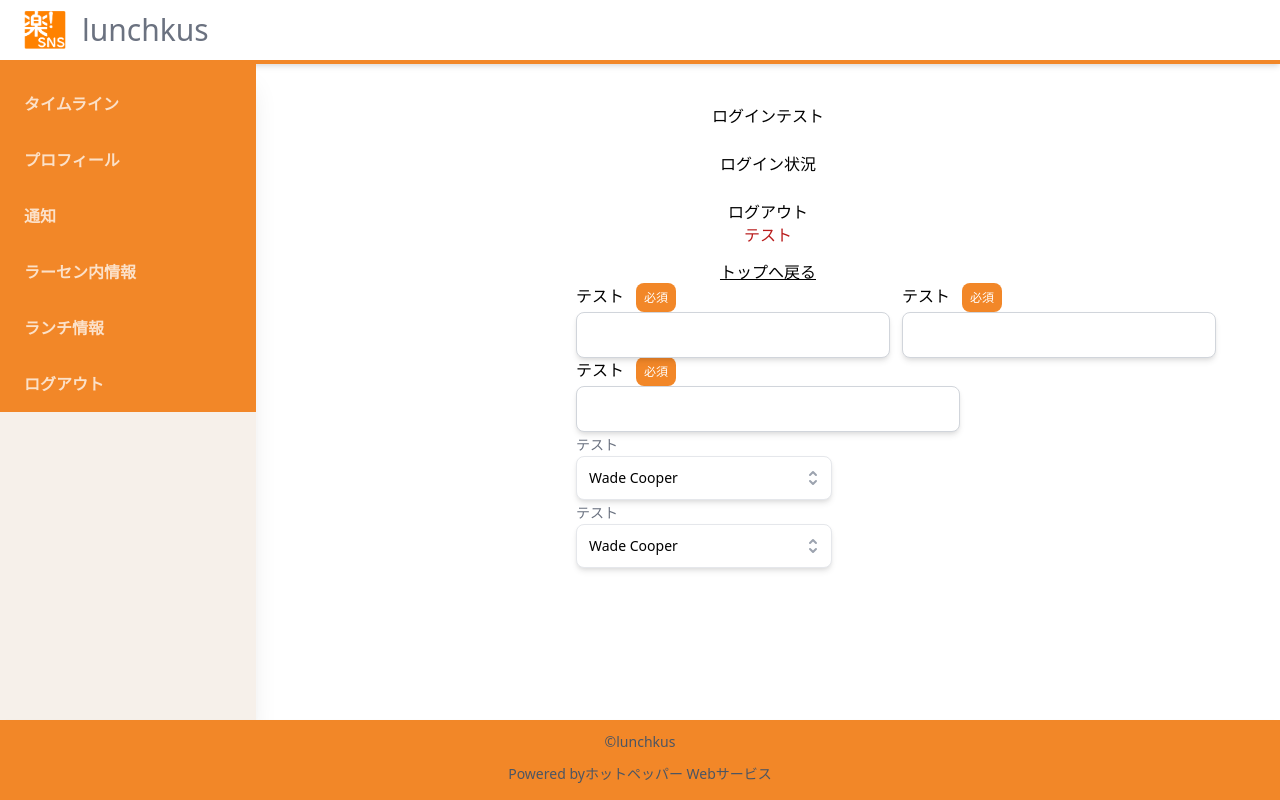
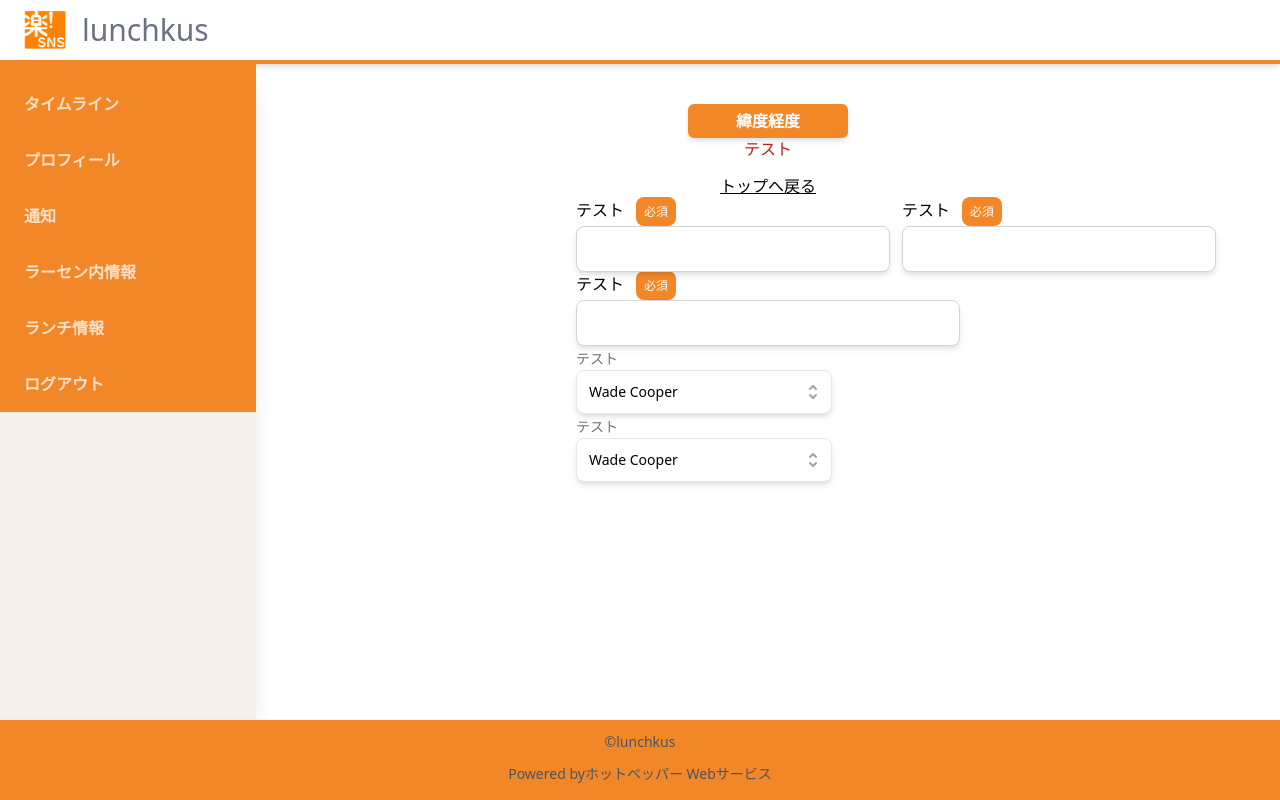
Before and after one commit to suzu1997/rakus-sns-app, a Next.js app: page /aaa/test in a window 1280 px wide. Built offline with nearby package versions, Linux system fonts and the light colour scheme.

Commit message:
緯度経度API導入

```diff
--- a/src/pages/aaa/test.tsx
+++ b/src/pages/aaa/test.tsx
@@ -5,8 +5,28 @@ import { SelectBox } from "../../components/Form/SelectBox";
 import { TextInput } from "../../components/Form/TextInput";
 import Cookie from "universal-cookie";
 import axios from "axios";
+import { Button } from "../../components/Button/Button";
 
 const Test: NextPage = () => {
+  const [idoTest, setIdoTest] = useState();
+  const [keidoTest, setKeidoTest] = useState();
+
+  /**
+   * 緯度経度API
+   */
+  const latitudeLongitude = async () => {
+    const url = "https://msearch.gsi.go.jp/address-search/AddressSearch?q=";
+    //この変数に住所が入るようにする
+    const address = "北海道札幌市北区北６条西４丁目";
+    const res = await axios.get(`${url}${address}`);
+    //緯度
+    console.dir("緯度" + JSON.stringify(res.data[0].geometry.coordinates[0]));
+    setIdoTest(res.data[0].geometry.coordinates[0]);
+    //経度
+    console.dir("経度" + JSON.stringify(res.data[0].geometry.coordinates[1]));
+    setKeidoTest(res.data[0].geometry.coordinates[1]);
+  };
+
   const options = [
     { id: "1", name: "Wade Cooper" },
     { id: "2", name: "Arlene Mccoy" },
@@ -26,38 +46,9 @@ const Test: NextPage = () => {
     [setValue],
   );
 
-  const cookie = new Cookie();
-
-  const loginTest = async () => {
-    //ログインテスト
-    const res = await axios.get(`http://localhost:8080/user/1`);
-    console.log(res.data);
-    cookie.set("name", res.data.name, { path: "/" });
-    console.log("ログ印しました：" + cookie.get("name"));
-  };
-
-  const checkTest = () => {
-    console.log("ログインしているのは：" + cookie.get("name"));
-  };
-
-  const logoutTest = () => {
-    cookie.set("name", "ログアウト太郎", { path: "/" });
-    console.log("ログアウトしました：" + cookie.get("name"));
-  };
-
   return (
     <div className="flex flex-col items-center mt-10">
-      <button type="button" onClick={loginTest}>
-        ログインテスト
-      </button>
-      <br />
-      <button type="button" onClick={checkTest}>
-        ログイン状況
-      </button>
-      <br />
-      <button type="button" onClick={logoutTest}>
-        ログアウト
-      </button>
+      <Button label="緯度経度" onClick={latitudeLongitude} />
 
       <p className="font-mono text-red-700">テスト</p>
       <Link href="/">
```
